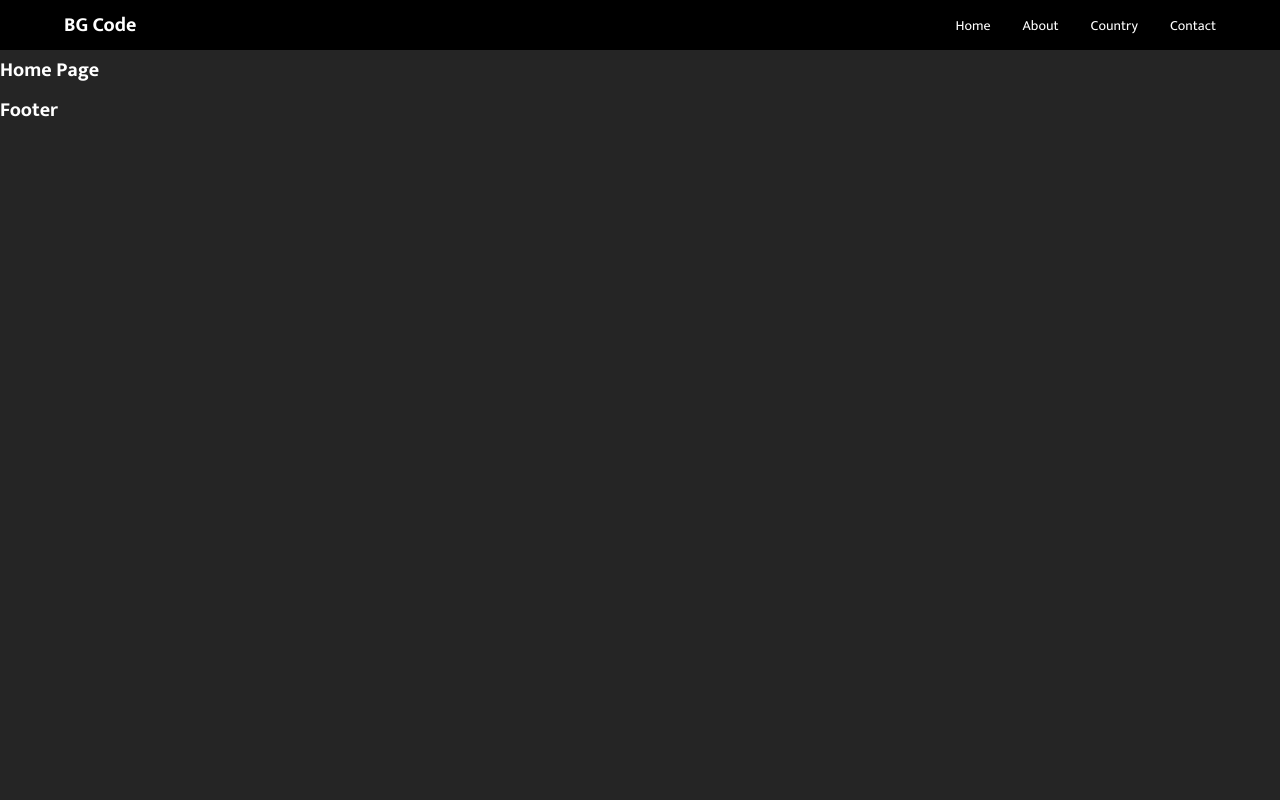
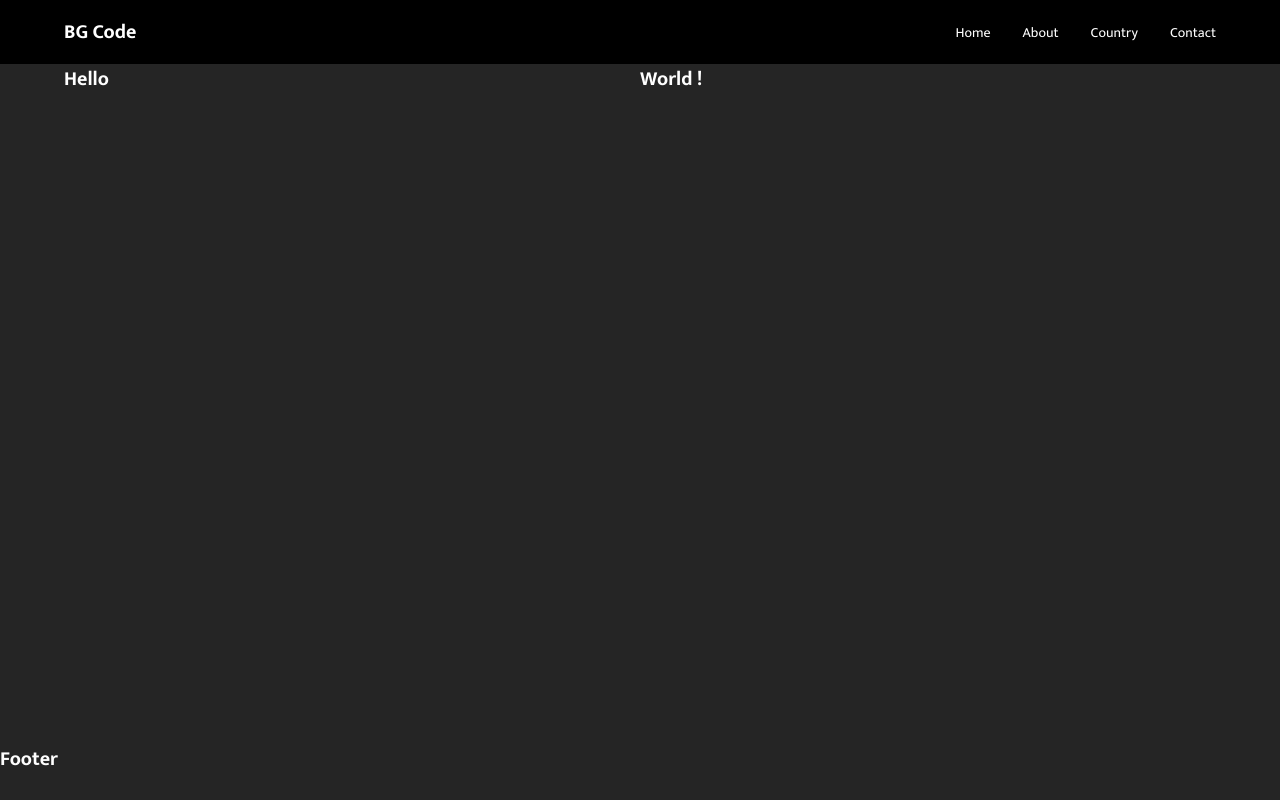
Before and after one commit to bgadkane27/Neo-React, a React (Vite) app: page / in a window 1280 px wide. Built offline with nearby package versions, Linux system fonts and the light colour scheme; a web font is replaced by a local one.

Commit message:
header added

```diff
--- a/src/App.css
+++ b/src/App.css
@@ -22,12 +22,21 @@ h5,
 h6,
 p {
   color: #fff;
-  line-height: 2;
+  line-height: 1.5;
+}
+
+li {
+  list-style-type: none;
+}
+
+.logo-link{
+  text-decoration: none;
 }
 
 .container {
   max-width: 120rem;
   margin: auto;
+  padding: 0 2.4rem;
 }
 
 .grid {
@@ -46,8 +55,9 @@ p {
   background-image: url("./null.jpg");
   background-size: cover;
   height: 100vh;
+  padding-left: 6.4rem;
   display: flex;
-  align-items: center;
+  align-items: start;
   justify-content: center;
   flex-direction: column;
 }
@@ -69,13 +79,13 @@ p {
 
 header {
   width: 100%;
-  height: 5rem;
+  height: 6.4rem;
   background-color: #000000;
 }
 
 .navbar-grid {
-  height: 5rem;
-  padding: 0 2.4rem;
+  height: 6.4rem;
+  /* padding: 0 2.4rem; */
   grid-template-columns: 0.5fr 1fr;
   align-items: center;
 }
@@ -86,12 +96,16 @@ nav ul {
   gap: 3.2rem;
 }
 
-li {
-  list-style-type: none;
-}
+
 
 li a{
   color: #fff;
   font-size: 1.4rem;
   text-decoration: none;
 }
+
+
+.section-hero{
+  width: 100%;
+  height: 85vh;
+}
--- a/src/components/UI/Header.jsx
+++ b/src/components/UI/Header.jsx
@@ -6,7 +6,9 @@ export const Header = () => {
       <div className="container">
         <div className="grid navbar-grid">
           <div className="logo">
-            <h1>BG Code</h1>
+            <NavLink to="/" className="logo-link">
+              <h1>BG Code</h1>
+            </NavLink>
           </div>
           <nav>
             <ul>
--- a/src/pages/ErrorPage.jsx
+++ b/src/pages/ErrorPage.jsx
@@ -6,13 +6,13 @@ export const ErrorPage = () => {
       <div className="container error-center">
         <span className="error-msg">4 0 4</span>
         <h1>The page you are looking for cannot be found.</h1>
-        <div>
+
         <h2>Possible reasons</h2>
-        <li style={{fontSize:14, fontStyle:"italic"}}>The url may be typed incorrectly.</li>
-        <li style={{fontSize:14, fontStyle:"italic"}}>The link may be broken or outdated link.</li>
-        </div>
+        <li style={{fontSize:14}}>The url may be typed incorrectly.</li>
+        <li style={{fontSize:14}}>The link may be broken or outdated link.</li>
+
         <NavLink to="/">
-          <button className="back-btn">Go Back</button>
+          <button className="back-btn">Back to Home</button>
         </NavLink>
       </div>
     </>
--- a/src/pages/Home.jsx
+++ b/src/pages/Home.jsx
@@ -1,5 +1,14 @@
 export const Home=()=>{
     return(
-        <h1>Home Page</h1>
+        <main className="section-hero">
+            <div className="container grid grid-two--cols">
+                <div>
+                    <h1>Hello</h1>
+                </div>
+                <div>
+                    <h1>World !</h1>
+                </div>
+            </div>
+        </main>
     )
 }
```
